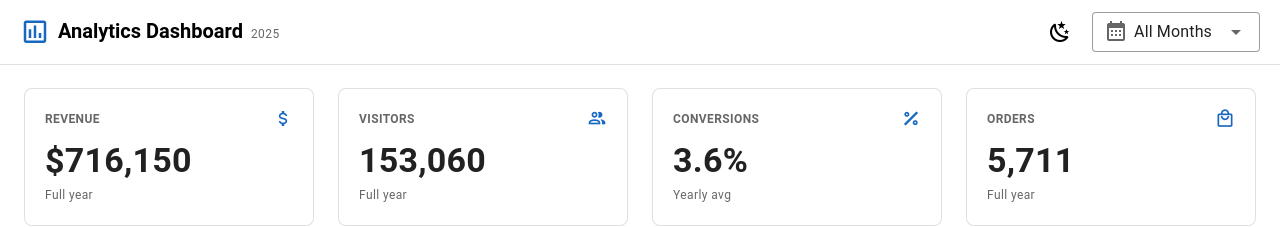
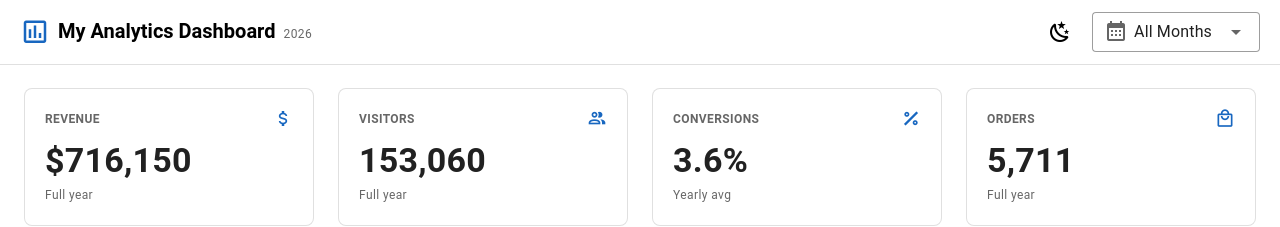
Before and after one commit to theuxgod/Lesson-eight, a Vue app: page / in a window 1280 px wide. Shown: the top 227 px of the page. Built offline with nearby package versions, Linux system fonts and the light colour scheme.

Commit message:
fix: update dashboard title and year in the app bar

```diff
--- a/src/App.vue
+++ b/src/App.vue
@@ -29,8 +29,8 @@ const months = [
     <v-app-bar flat border="b" color="surface">
       <v-app-bar-title>
         <v-icon icon="mdi-chart-box-outline" class="mr-2" color="primary" />
-        <span class="font-weight-bold">Analytics Dashboard</span>
-        <span class="text-caption text-medium-emphasis ml-2">2025</span>
+        <span class="font-weight-bold">My Analytics Dashboard</span>
+        <span class="text-caption text-medium-emphasis ml-2">2026</span>
       </v-app-bar-title>
 
       <template #append>
```
